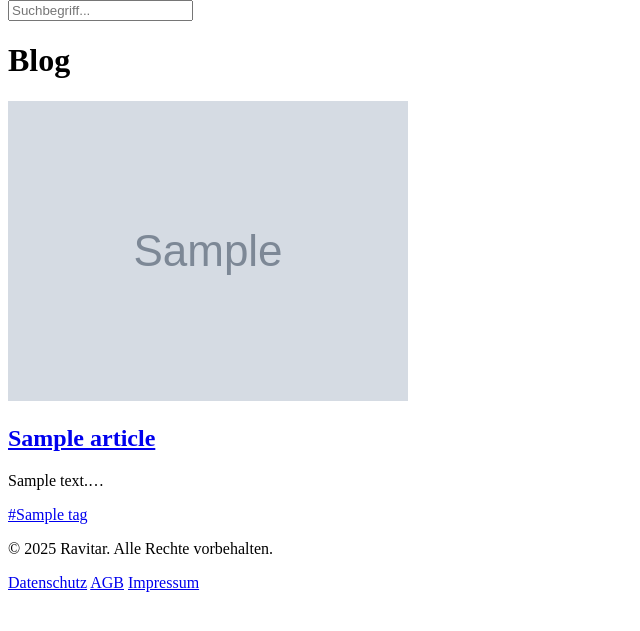
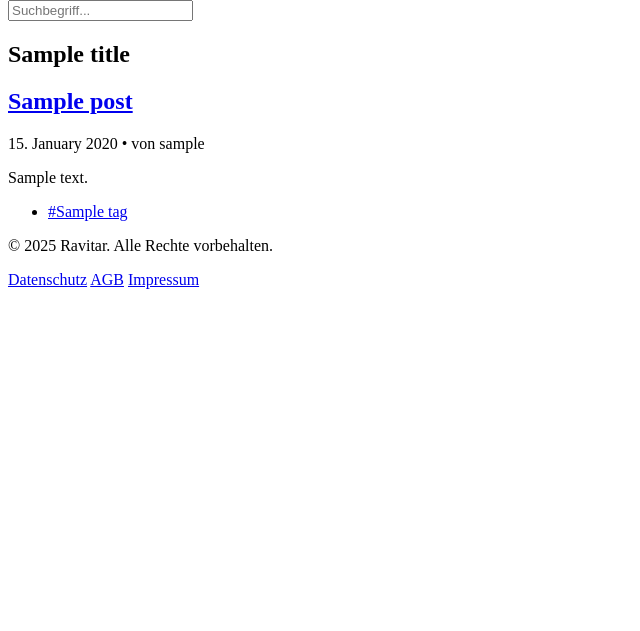
Before and after one commit to ChristianSeip/ravitar-platform, a Symfony app: template templates/blog/list.html.twig in a window 1280 px wide. Shown: the part 86-717 px from the top of the page, without its empty margins (0-640 px from the left). Run offline with Twig, Linux system fonts and the light colour scheme; the template is opened without the code that fills it: most values are stand-ins (such as "Sample title", 1, 10 or a date in 2020); grey boxes marked "Sample" are stand-in pictures; some libraries are stand-ins or nearby versions.

Commit message:
Tag Support added.

```diff
--- a/templates/blog/list.html.twig
+++ b/templates/blog/list.html.twig
@@ -1,36 +1,55 @@
 {% extends 'base.html.twig' %}
 
-{% block title %}Beiträge{% endblock %}
+{% block title %}{{ title ?? 'Beiträge' }}{% endblock %}
+
+{% block meta %}
+    {% if canonical %}
+        <link rel="canonical" href="{{ canonical }}">
+    {% endif %}
+{% endblock %}
 
 {% block content %}
-    <h1 class="text-3xl font-bold mb-6">Blog</h1>
-    <div class="grid grid-cols-1 sm:grid-cols-2 lg:grid-cols-3 gap-8">
-        {% for article in articles %}
-            <article class="bg-white shadow rounded overflow-hidden hover:shadow-lg transition">
-                {% if article.imageUrl %}
-                    <img src="{{ article.imageUrl }}" alt="{{ article.title }}" class="w-full h-48 object-cover">
-                {% endif %}
-                <div class="p-4">
-                    <h2 class="text-xl font-semibold mb-2">
-                        <a href="{{ path('blog_show', {id: article.id}) }}" class="hover:text-blue-600">
-                            {{ article.title }}
-                        </a>
-                    </h2>
-                    <p class="text-gray-700 mb-4">
-                        {{ article.content|striptags|slice(0,150) ~ '…' }}
-                    </p>
-                    <div class="flex flex-wrap gap-2 text-sm">
-                        {% for tag in article.tags %}
-                            <a href="{{ path('blog_list', {tag: tag.name}) }}"
-                               class="bg-gray-200 px-2 py-1 rounded hover:bg-gray-300">
-                                #{{ tag.name }}
+    <section>
+        <div class="max-w-5xl mx-auto px-6 py-12">
+            <h1 class="text-3xl font-bold text-gray-900 mb-8">
+                {{ title ?? 'Beiträge' }}
+            </h1>
+
+            {% if posts is empty %}
+                <p class="text-gray-600 italic">
+                    {{ emptyText ?? 'Keine Beiträge gefunden.' }}
+                </p>
+            {% else %}
+                <div class="grid gap-8">
+                    {% for post in posts %}
+                        <article class="bg-white border border-gray-200 rounded-lg shadow-sm p-6 transition hover:-translate-y-1 hover:shadow-md">
+                            <a href="{{ path('blog_post_show', { slug: post.slug }) }}">
+                                <h2 class="text-2xl font-bold text-gray-900 ">{{ post.title }}</h2>
                             </a>
-                        {% endfor %}
-                    </div>
+                            <p class="text-sm text-gray-500 mt-1">
+                                {{ post.createdAt|date('d. F Y') }} • von {{ post.author.username }}
+                            </p>
+
+                            {% if post.excerpt %}
+                                <p class="mt-4 text-gray-700 line-clamp-3">{{ post.excerpt }}</p>
+                            {% endif %}
+
+                            {% if post.tags is not empty %}
+                                <ul class="mt-4 flex flex-wrap gap-2">
+                                    {% for tag in post.tags %}
+                                        <li>
+                                            <a href="{{ path('blog_post_by_tag', { slug: tag.slug }) }}"
+                                               class="text-xs px-2 py-1 bg-gray-200 text-gray-800 rounded hover:bg-gray-300 transition">
+                                                #{{ tag.name }}
+                                            </a>
+                                        </li>
+                                    {% endfor %}
+                                </ul>
+                            {% endif %}
+                        </article>
+                    {% endfor %}
                 </div>
-            </article>
-        {% else %}
-            <p class="text-center text-gray-500">Keine Artikel gefunden.</p>
-        {% endfor %}
-    </div>
+            {% endif %}
+        </div>
+    </section>
 {% endblock %}
```
Also changed, not shown: src/Domain/Blog/Controller/PostController.php (+21 -0 lines), src/Domain/Blog/Repository/PostRepository.php (+13 -0 lines), templates/blog/show.html.twig (+27 -6 lines).
